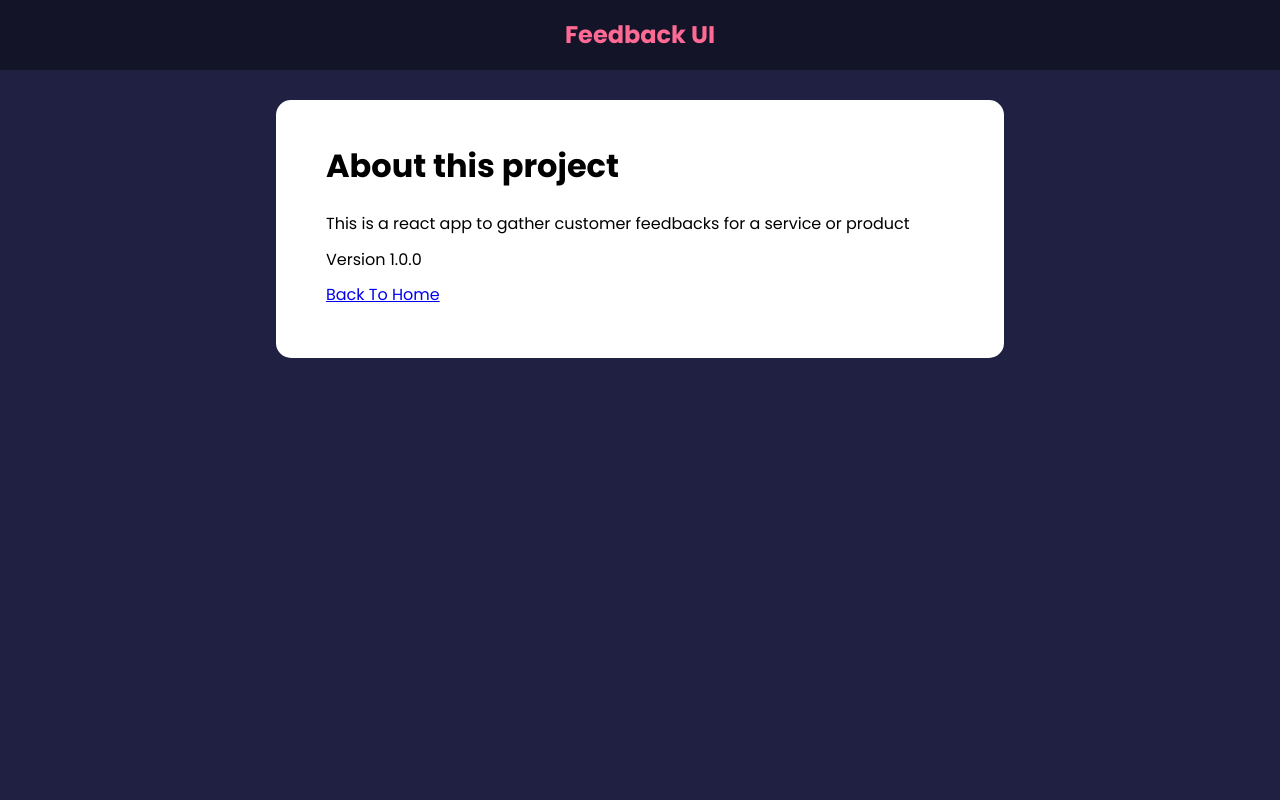
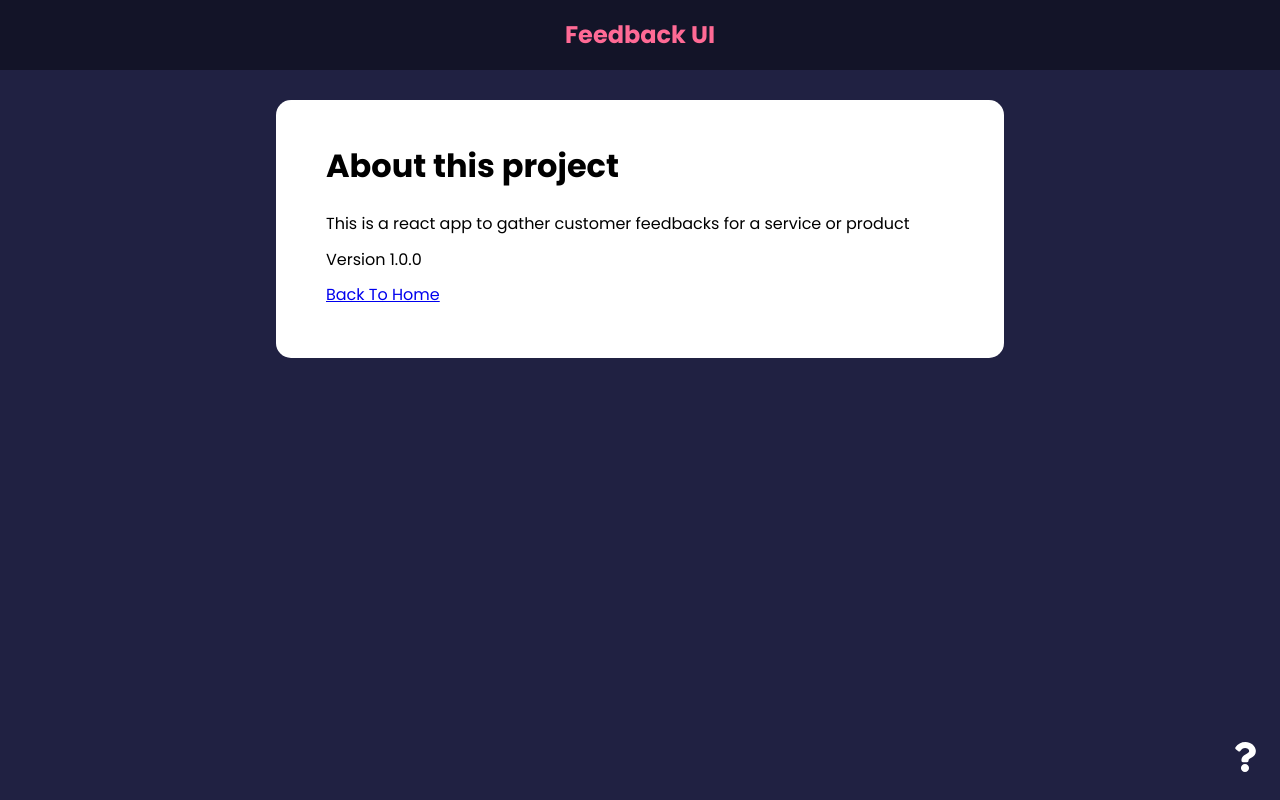
Before and after one commit to rosiezhang1995/feedback-app, a React (Create React App) app: page /about in a window 1280 px wide. Built offline with nearby package versions, Linux system fonts and the light colour scheme.

Commit message:
Add AboutIcon navigating to AboutPage

```diff
--- a/src/App.js
+++ b/src/App.js
@@ -1,12 +1,13 @@
 import { v4 as uuidv4 } from 'uuid'
-import { BrowserRouter as Router, Routes, Route } from 'react-router-dom';
+import { BrowserRouter as Router, Routes, Route } from 'react-router-dom'
 import { useState } from "react"
 import Header from "./components/Header"
 import FeedbackList from "./components/FeedbackList"
 import FeedbackData from "./data/FeedbackData"
 import FeedbackStats from "./components/FeedbackStats"
 import FeedbackForm from "./components/FeedbackForm"
-import AboutPage from './pages/AboutPage';
+import AboutPage from './pages/AboutPage'
+import AboutIconLink from './components/AboutIconLink'
 
 
 
@@ -42,6 +43,8 @@
 
                     <Route path='/about' element={<AboutPage />} />
                 </Routes>
+
+                <AboutIconLink />
             </div>
         </Router>
     )
--- /dev/null
+++ b/src/components/AboutIconLink.jsx
@@ -0,0 +1,14 @@
+import { FaQuestion } from 'react-icons/fa'
+import { Link } from 'react-router-dom'
+
+function AboutIconLink() {
+  return (
+    <div className='about-link'>
+      <Link to='/about'>
+        <FaQuestion size={30} />
+      </Link>
+    </div>
+  )
+}
+
+export default AboutIconLink
```
